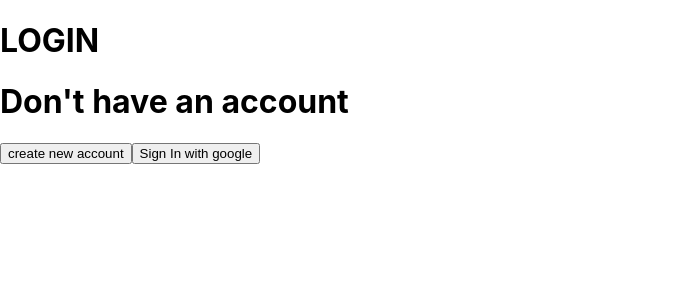
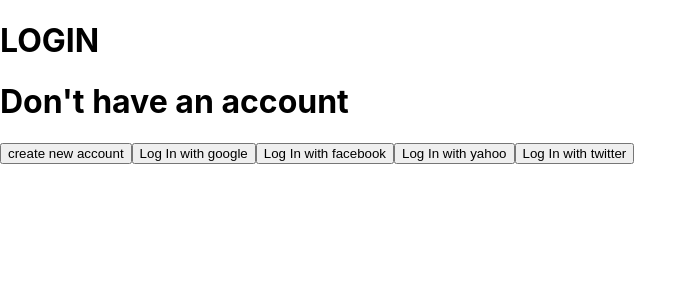
Before and after one commit to dawnstarX/PokeVault, a React (Create React App) app: page /auth/login in a window 1280 px wide. Shown: the top 300 px of the page, without its empty margins (0-697 px from the left). Built offline with nearby package versions, Linux system fonts and the light colour scheme; no server answers.

Commit message:
added login in with facebook

```diff
--- a/src/components/Auth/Login.jsx
+++ b/src/components/Auth/Login.jsx
@@ -1,17 +1,59 @@
 import React from "react";
-import { GoogleAuthProvider, signInWithPopup } from "firebase/auth";
+import {
+  GoogleAuthProvider,
+  signInWithPopup,
+  FacebookAuthProvider,
+  OAuthProvider,
+  TwitterAuthProvider,
+} from "firebase/auth";
 import { auth } from "../../utils/firebase";
 
 const Login = () => {
-  //signing in with google
+  //logging  in with google
   const GoogleProvider = new GoogleAuthProvider();
+  //logging in with facebook
+  const FacebookProvider = new FacebookAuthProvider();
+  //logging in with yahoo
+  const YahooProvider = new OAuthProvider("yahoo.com");
+  //loggin in with twitter
+  const TwitterProvider = new TwitterAuthProvider();
+
   const googleLogin = async () => {
     try {
       const result = await signInWithPopup(auth, GoogleProvider);
+      console.log(result.user);
     } catch (err) {
       console.error(err);
     }
   };
+
+  const facebookLogin = async () => {
+    try {
+      const result = await signInWithPopup(auth, FacebookProvider);
+      console.log(result.user);
+    } catch (err) {
+      console.error(err);
+    }
+  };
+
+  const YahooLogin = async () => {
+    try {
+      const result = await signInWithPopup(auth, YahooProvider);
+      console.log(result.user);
+    } catch (err) {
+      console.error(err);
+    }
+  };
+
+  const TwitterLogin = async () => {
+    try {
+      const result = await signInWithPopup(auth, TwitterProvider);
+      console.log(result.user);
+    } catch (err) {
+      console.error(err.message);
+    }
+  };
+
   return (
     <>
       <div>
@@ -20,7 +62,10 @@ const Login = () => {
       <div>
         <h1>Don't have an account</h1>
         <button>create new account</button>
-        <button onClick={googleLogin}>Sign In with google</button>
+        <button onClick={googleLogin}>Log In with google</button>
+        <button onClick={facebookLogin}>Log In with facebook</button>
+        <button onClick={YahooLogin}>Log In with yahoo</button>
+        <button onClick={TwitterLogin}>Log In with twitter</button>
       </div>
     </>
   );
--- a/src/components/Home.jsx
+++ b/src/components/Home.jsx
@@ -4,11 +4,18 @@ import { Link } from "react-router-dom";
 import { useAuthState } from "react-firebase-hooks/auth";
 
 const Home = () => {
+  const [user, loading] = useAuthState(auth);
   return (
     <>
       <div>Home</div>
       <ul>
-        <Link to={"/auth/login"}>join now</Link>
+        {!user && <Link to={"/auth/login"}>join now</Link>}
+        {user && (
+          <Link to={"/dashbord"}>
+            {console.log(user)}
+            <img src={user.photoURL} alt={"user"} />{" "}
+          </Link>
+        )}
       </ul>
     </>
   );
```
